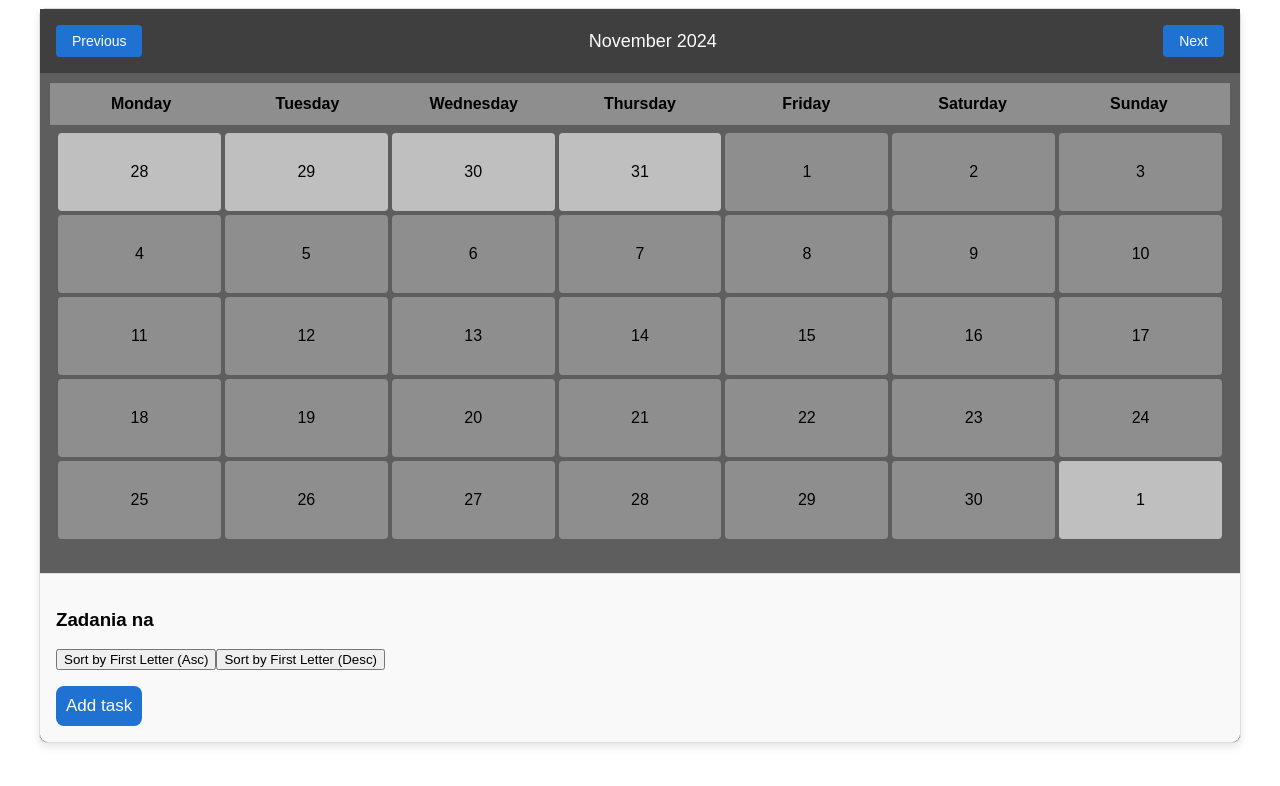
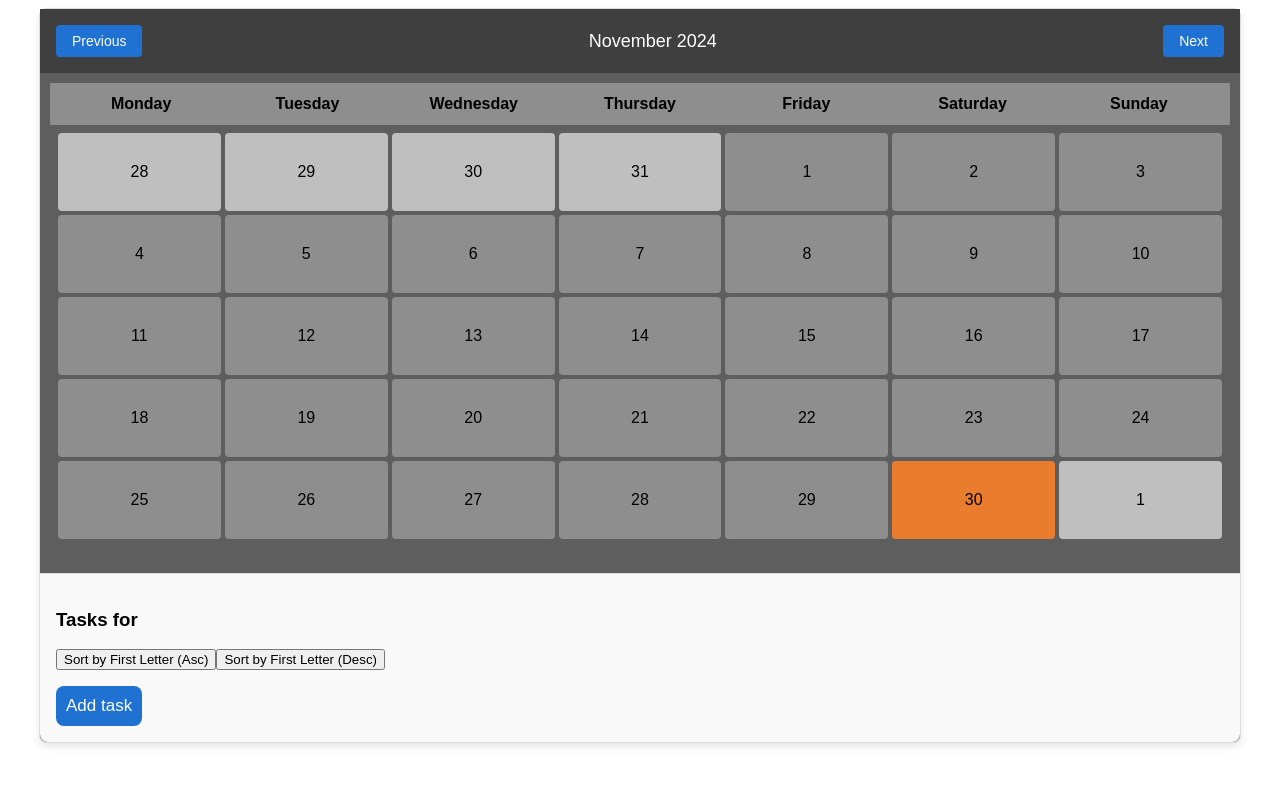
Before and after one commit to CzaroAmaro/to-do-calendar-angular, an Angular app: page / in a window 1280 px wide. Shown: the top 786 px of the page. Built offline with nearby package versions, Linux system fonts and the light colour scheme.

Commit message:
today-orange

```diff
--- a/src/app/calendar/calendar.component.css
+++ b/src/app/calendar/calendar.component.css
@@ -78,6 +78,9 @@
 #days.other-month{
   background-color: #bfbfbf;
 }
+#days.today{
+  background-color: #ea7d2d;
+}
 
 .task-list {
   margin-top: 16px;
--- a/src/app/calendar/calendar.component.html
+++ b/src/app/calendar/calendar.component.html
@@ -13,6 +13,7 @@
       <div id="days"
            *ngFor="let day of daysOfMonth"
            [class.selected]="selectedDate?.hasSame(day, 'day')"
+           [class.today]="day.hasSame(today,'day')"
            (click)="selectDay(day)"
             [ngClass]="{'other-month': !currentMonth(day)}">
         {{ day.day }}
--- a/src/app/calendar/calendar.component.ts
+++ b/src/app/calendar/calendar.component.ts
@@ -46,18 +46,18 @@ export class CalendarComponent {
   addTaskToSelectedDay(task: { date: Date, task: string }) {
     if (this.selectedDate) {
       this.tasks.push({
-        date: this.selectedDate.toJSDate(),  // Konwertujemy DateTime na Date
+        date: this.selectedDate.toJSDate(),
         task: task.task
       });
     }
   }
 
   // Otwarcie formularza do dodania zadania
-  openDialog(): void {
+  openDialog() {
     if (this.selectedDate) {
       const dialogRef = this.dialog.open(TaskFormComponent, {
         data: {
-          selectedDate: this.selectedDate.toJSDate()  // Konwertujemy DateTime na Date
+          selectedDate: this.selectedDate.toJSDate()
         }
       });
 
@@ -74,13 +74,13 @@ export class CalendarComponent {
     return date.hasSame(this.firstDayOfMonth, 'month');
   }
 
-  // Przechodzenie do poprzedniego miesiąca
+  // Przycisk do cofniecia kalendarza
   previousMonth() {
     this.firstDayOfMonth = this.firstDayOfMonth.minus({ months: 1 });
     this.generateDaysOfMonth();
   }
 
-  // Przechodzenie do następnego miesiąca
+  // Przycisk do przejscia do nastepnego miesiaca
   nextMonth() {
     this.firstDayOfMonth = this.firstDayOfMonth.plus({ months: 1 });
     this.generateDaysOfMonth();
--- a/src/app/task-list/task-list.component.html
+++ b/src/app/task-list/task-list.component.html
@@ -1,5 +1,5 @@
 <div class="task-list-container">
-  <h3>Zadania na {{ selectedDate?.toFormat('dd MMMM yyyy') }}</h3>
+  <h3>Tasks for {{ selectedDate?.toFormat('dd MMMM yyyy') }}</h3>
 
   <div class="task-controls">
     <button (click)="sortTasks(true)">Sort by First Letter (Asc)</button>
```
